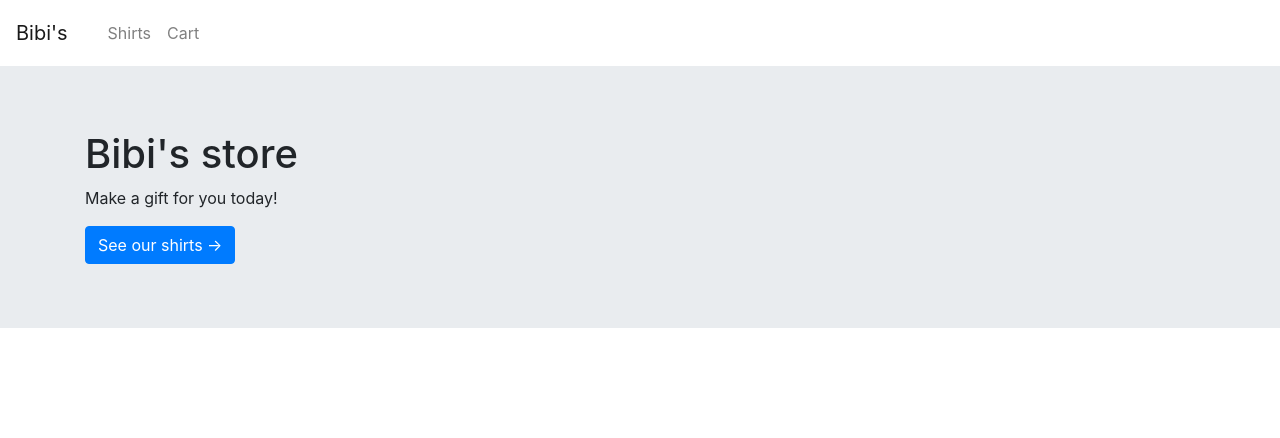
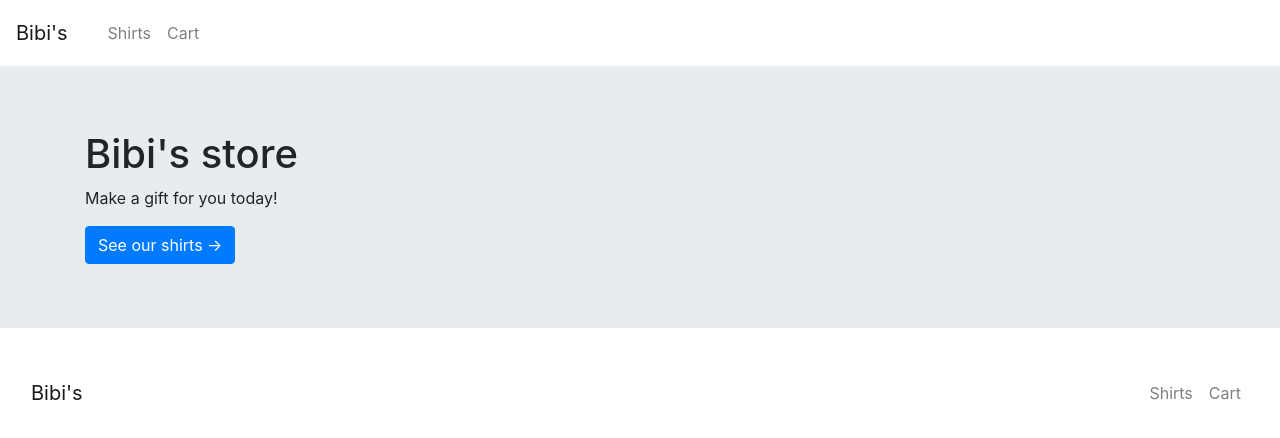
Before and after one commit to fadime-ozdemir/maz-e-commerce, a React (Create React App) app: page / in a window 1280 px wide. Shown: the top 438 px of the page. Built offline with nearby package versions, Linux system fonts and the light colour scheme.

Commit message:
add footer

```diff
--- a/src/components/footer.jsx
+++ b/src/components/footer.jsx
@@ -1,9 +1,23 @@
 import React from 'react'
+import { Container, Navbar, Nav } from "react-bootstrap";
+import { NavLink } from "react-router-dom";
 
 export default function Footer() {
     return (
-        <div>
-
-        </div>
+        <Container fluid>
+            <Navbar className="d-flex justify-content-around">
+            <NavLink to="/" className="navbar-brand">
+                <Navbar.Brand>Bibi's</Navbar.Brand>
+            </NavLink>
+                <Nav className="ml-auto">
+                    <NavLink to="/shirts" className="nav-link">
+                        Shirts
+                    </NavLink>
+                    <NavLink to="/cart" className="nav-link">
+                        Cart
+                    </NavLink>
+                </Nav>
+        </Navbar>
+        </Container>
     )
 }
```
Also changed, not shown: 1 other file (tests, documents, lock files or other folders).
